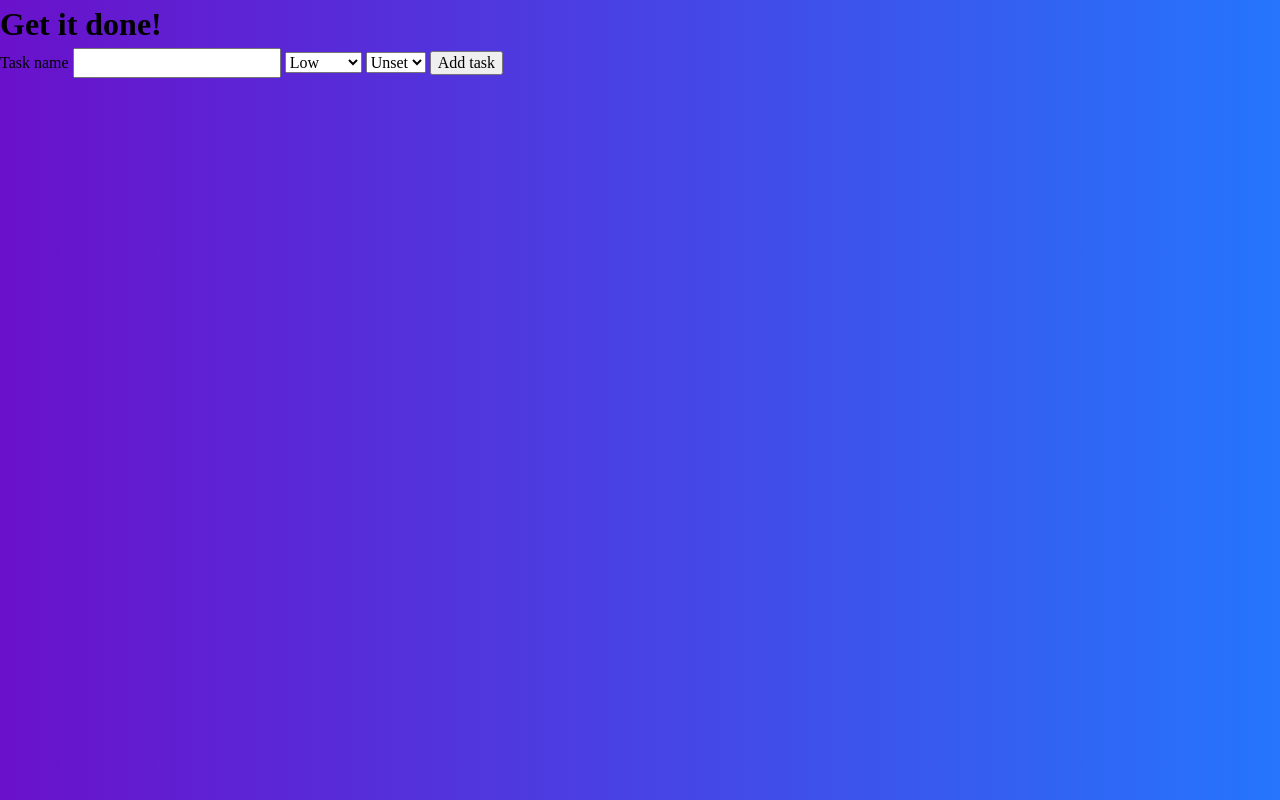
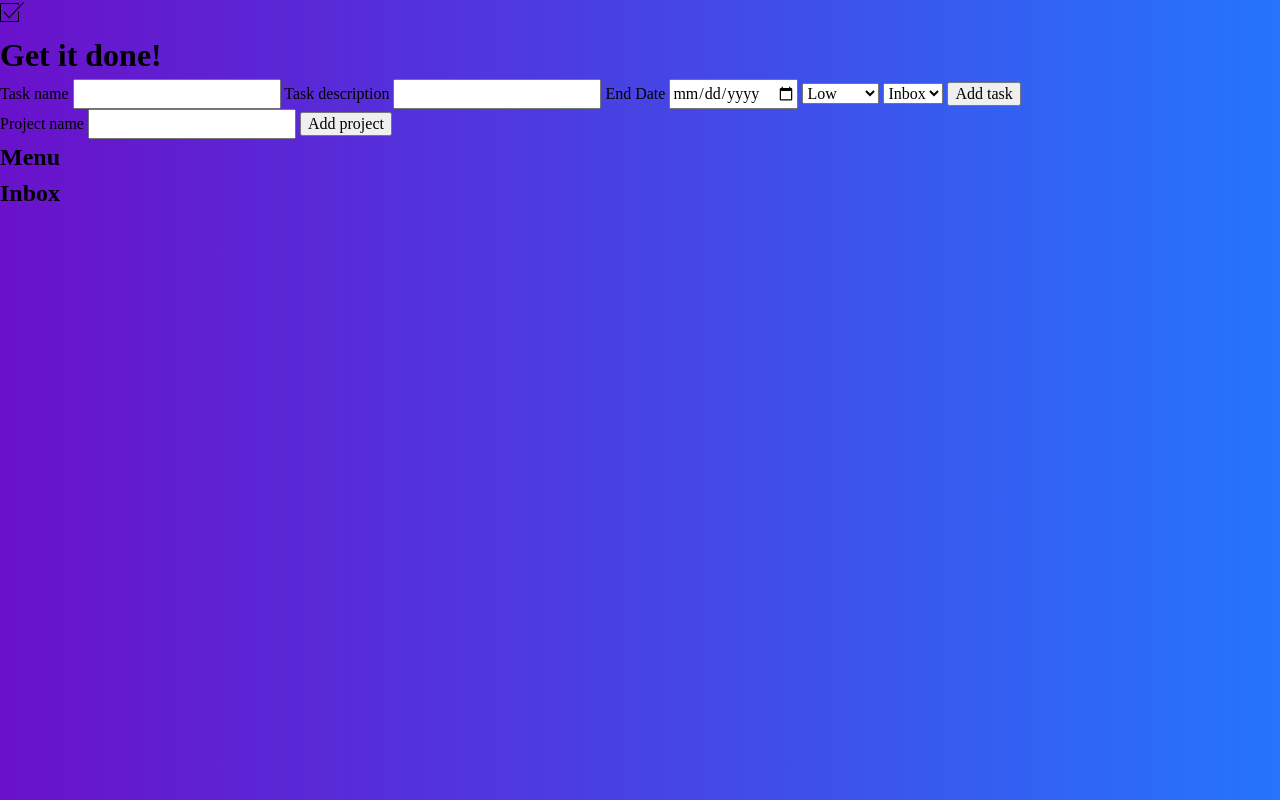
Before and after one commit to DawidBal/TodoList, a plain HTML site: page index.html in a window 1280 px wide. Drawn offline with Linux system fonts and the light colour scheme.

Commit message:
feat: add basic project creation
User can create new projects, these projects are visible in the menu panel

```diff
--- a/index.html
+++ b/index.html
@@ -7,35 +7,57 @@
     <script src="./main.js" defer></script>
     <link rel="stylesheet" href="./css/reset.css">
     <link rel="stylesheet" href="./css/style.css">
-
+    <link rel="preconnect" href="https://fonts.gstatic.com">
+    <link href="https://fonts.googleapis.com/css2?family=Cairo:wght@300;400;700&display=swap" rel="stylesheet">
     <title>Todo List</title>
 </head>
 <body>
     <header class="c-header">
+        <svg class="c-header__logo" width="24" height="24" xmlns="http://www.w3.org/2000/svg" fill-rule="evenodd" clip-rule="evenodd">
+            <path d="M19 22h-19v-19h19v2h-1v-1h-17v17h17v-9.502h1v10.502zm5-19.315l-14.966 15.872-5.558-6.557.762-.648 4.833 5.707 14.201-15.059.728.685z"/>
+        </svg>
         <h1 class="c-header__title">Get it done!</h1>
     </header>
-    <main>
-        <aside>
 
-        </aside>
-        <section>
-            <form class="c-form" name="todoForm">
+    <div class="c-todo-form">
+        <form class="c-form js-todo-from" name="todoForm">
             <label for="title">Task name</label>
             <input class="c-form__name" type="text" id="title" name="title" required>
+            <label for="description">Task description</label>
+            <input class="c-form__name" type="text" id="description" name="description">
+            <label for="end-date">End Date</label>
+            <input type="date" name="end-date" id="end-date">
             <select class="c-form__priority" id="priority" name="priority">
                 <option selected value="3">Low</option>
                 <option value="2">Medium</option>
                 <option value="1">High</option>
             </select>
             <select class="c-form__project" id="project" name="project">
-                    <option selected value="unset">Unset</option>
-                    <option value="work">Work</option>
+                <option selected value="unset">Inbox</option>
             </select>
             <input type="submit" value="Add task">
         </form>
-        <div class="c-tasklist js-tasklist"></div>
+    </div>
+
+    <div class="c-project-form">
+        <form class="c-form js-project-from" name="todoForm">
+            <label for="name">Project name</label>
+            <input class="c-form__name" type="text" id="name" name="name" required>
+            <input type="submit" value="Add project">
+        </form>
+    </div>
+
+    <main class="c-main">
+        <aside class="c-menu">
+            <h2 class="c-menu__title">Menu</h2>
+            <div class="c-menu__projects js-project-list">
+
+            </div>
+        </aside>
+        <section class="c-tasklist">
+            <h2 class="c-tasklist__title js-tasklist__title">Inbox</h2>
+        <div class="c-tasklist__container js-tasklist"></div>
         </section>
-
     </main>
 
 </body>
```
Lines whose indentation alone changed are shown as unchanged.
